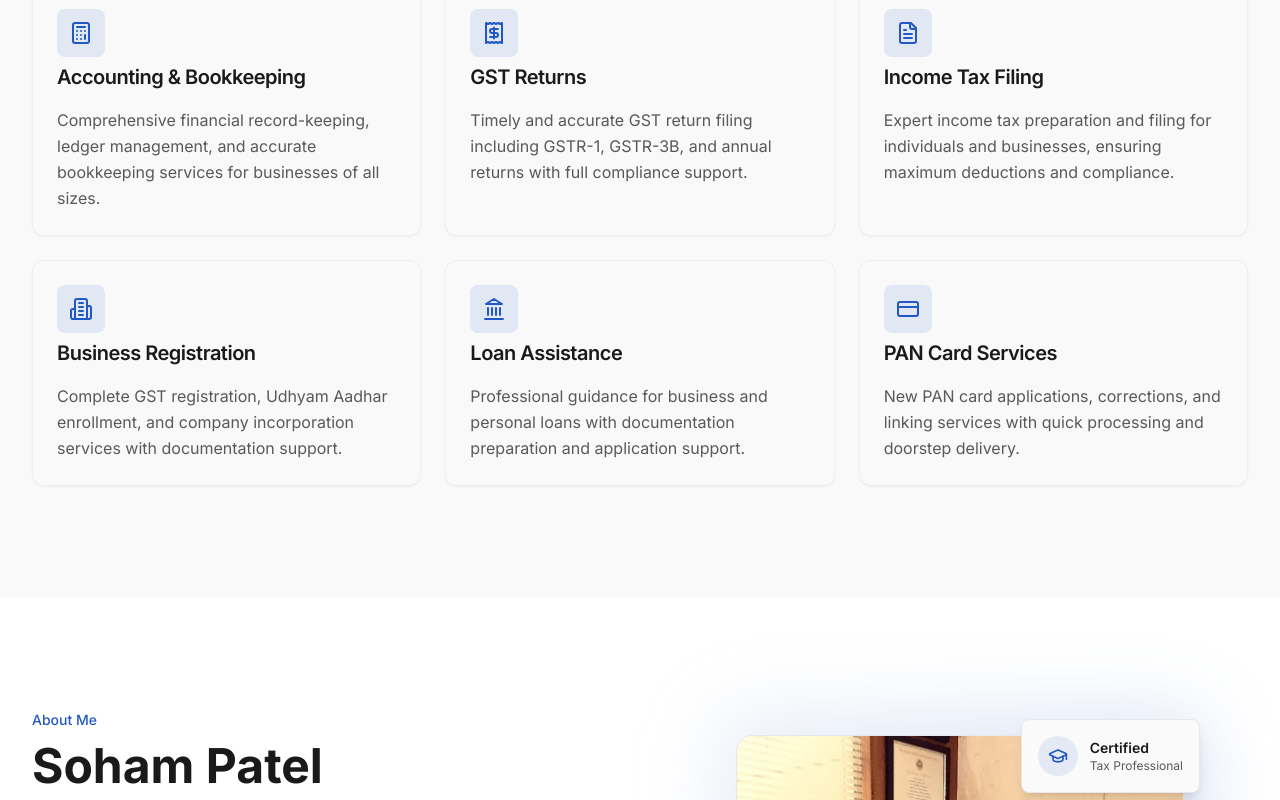
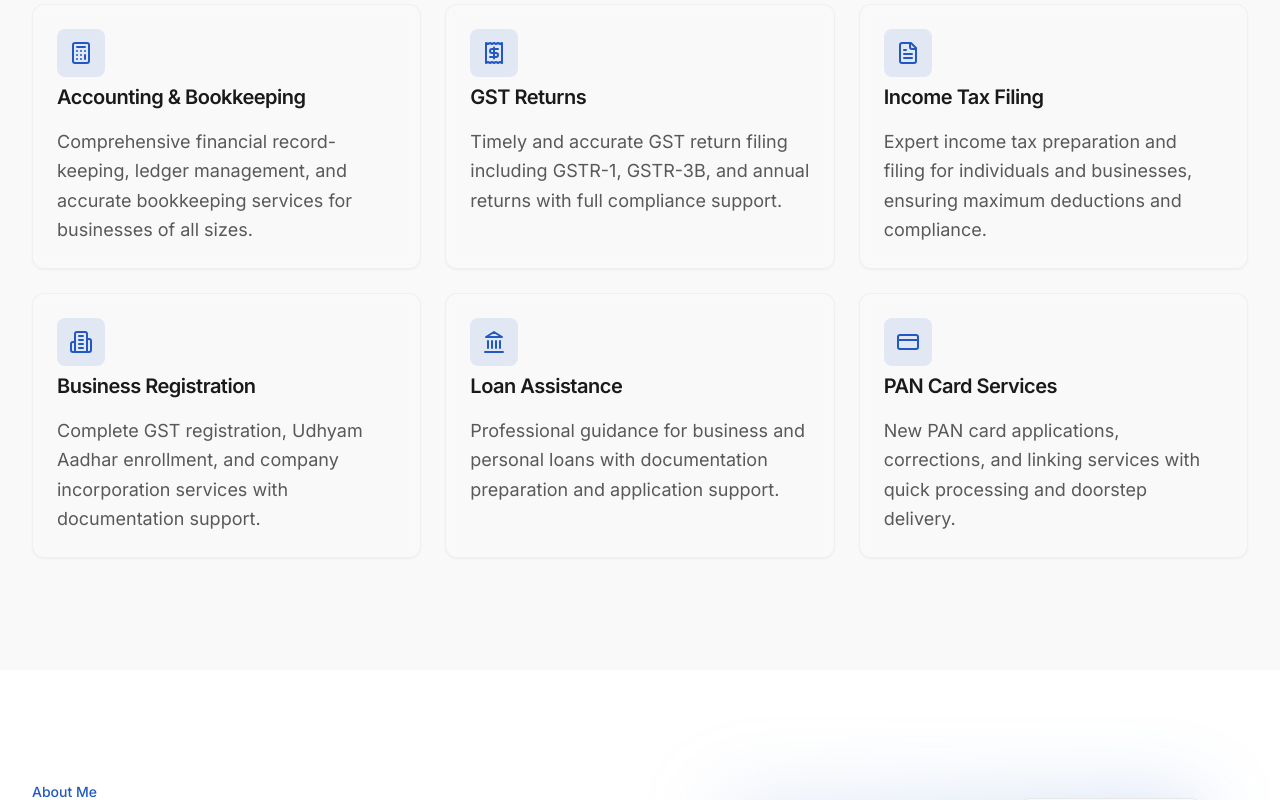
Before and after one commit to parvpatel20/Soham-Portfolio, a React (Vite) app: page / in a window 1280 px wide. Shown: the part 1200-2000 px from the top of the page. Built offline with nearby package versions, Linux system fonts and the light colour scheme.

Commit message:
Final_changes

```diff
--- a/index.html
+++ b/index.html
@@ -2,12 +2,13 @@
 <html lang="en">
   <head>
     <meta charset="UTF-8" />
-    <link rel="icon" type="image/png" href="/favicon.png" />
+    <link rel="icon" type="image/png" href="/favicon.png" sizes="any" />
+    <link rel="apple-touch-icon" href="/favicon.png" />
     <meta name="viewport" content="width=device-width, initial-scale=1.0" />
     <link rel="preconnect" href="https://fonts.googleapis.com" />
     <link rel="preconnect" href="https://fonts.gstatic.com" crossorigin />
     <link href="https://fonts.googleapis.com/css2?family=Inter:wght@300;400;500;600;700;800;900&display=swap" rel="stylesheet" />
-    <title>Portfolio</title>
+    <title>S.V. Patel Accounting</title>
   </head>
   <body>
     <div id="root"></div>
--- a/src/components/hero-section.tsx
+++ b/src/components/hero-section.tsx
@@ -15,7 +15,7 @@ export function HeroSection() {
       <div className="absolute top-20 right-10 w-72 h-72 bg-primary/10 rounded-full blur-3xl" />
       <div className="absolute bottom-20 left-10 w-96 h-96 bg-accent/20 rounded-full blur-3xl" />
 
-      <div className="relative max-w-7xl mx-auto px-4 sm:px-6 lg:px-8 py-20 md:py-32">
+      <div className="relative max-w-7xl mx-auto px-4 sm:px-6 lg:px-8 py-10">
         <div className="grid lg:grid-cols-2 gap-12 lg:gap-16 items-center">
           <div className="text-center lg:text-left order-2 lg:order-1">
             <h1 className="text-4xl sm:text-5xl md:text-6xl lg:text-7xl font-bold tracking-tight mb-6" data-testid="text-hero-heading">
--- a/src/index.css
+++ b/src/index.css
@@ -1,6 +1,70 @@
 @tailwind base;
 @tailwind components;
 @tailwind utilities;
+
+@layer base {
+  * {
+    @apply border-border;
+  }
+
+  html {
+    @apply scroll-smooth;
+  }
+
+  body {
+    @apply bg-background text-foreground;
+    font-feature-settings: "rlig" 1, "calt" 1;
+    font-size: 16px;
+    line-height: 1.6;
+  }
+
+  h1 {
+    @apply text-4xl md:text-5xl lg:text-6xl font-bold tracking-tight;
+    line-height: 1.2;
+  }
+
+  h2 {
+    @apply text-3xl md:text-4xl lg:text-5xl font-bold tracking-tight;
+    line-height: 1.3;
+  }
+
+  h3 {
+    @apply text-2xl md:text-3xl font-semibold tracking-tight;
+    line-height: 1.4;
+  }
+
+  h4 {
+    @apply text-xl md:text-2xl font-semibold;
+  }
+
+  h5 {
+    @apply text-lg md:text-xl font-semibold;
+  }
+
+  h6 {
+    @apply text-base md:text-lg font-semibold;
+  }
+
+  p {
+    @apply text-base md:text-lg leading-relaxed;
+  }
+
+  a {
+    @apply transition-colors;
+  }
+
+  button {
+    @apply transition-all;
+  }
+
+  section {
+    @apply py-16 md:py-24 lg:py-32;
+  }
+
+  .container {
+    @apply px-4 md:px-6 lg:px-8;
+  }
+}
 
 /* LIGHT MODE */
 :root {
```
Also changed, not shown: public/favicon.png.
